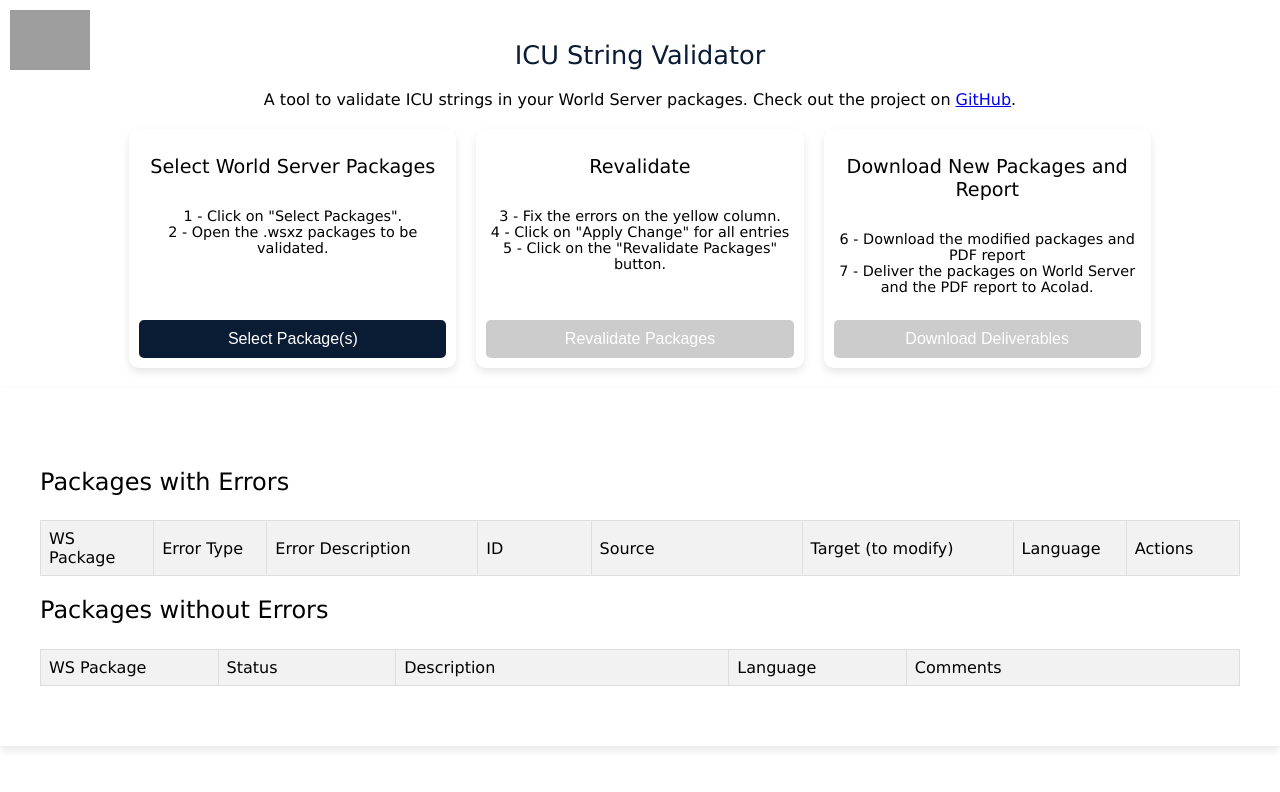
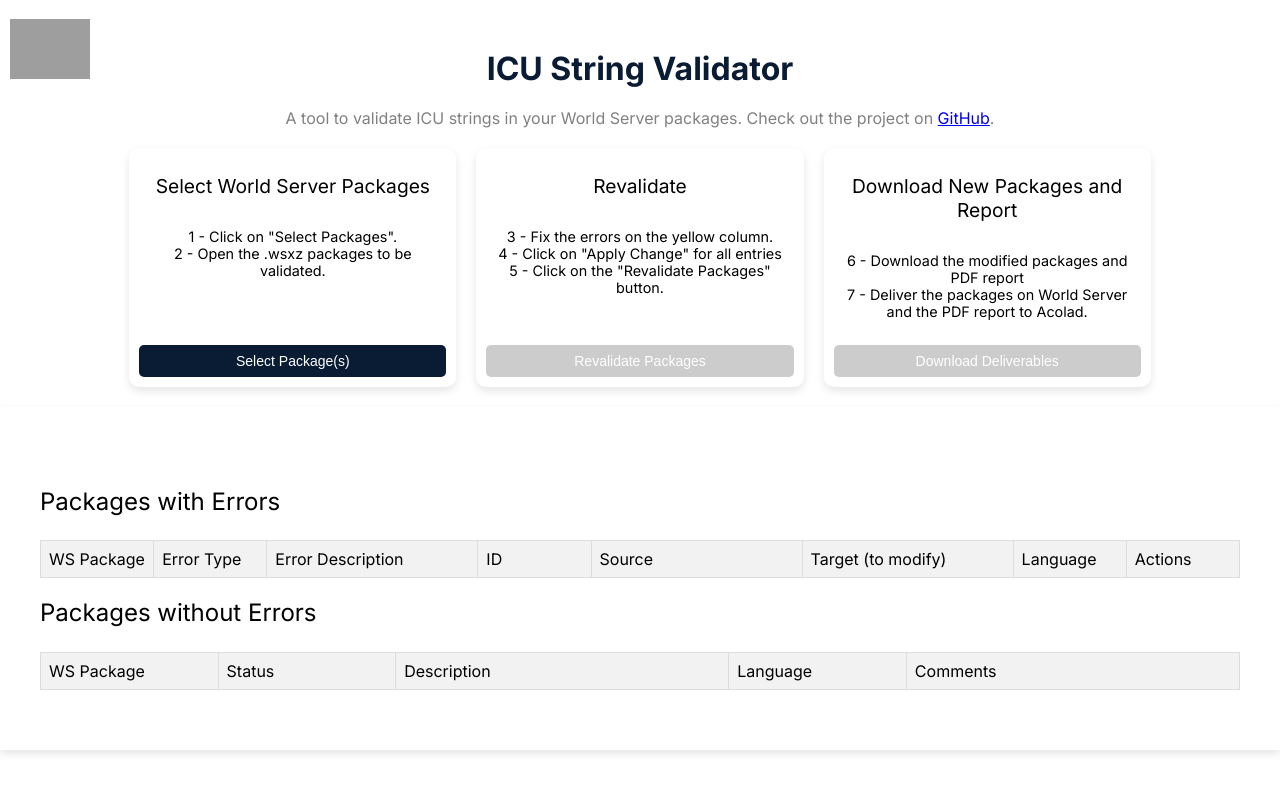
Before and after one commit to LCapy/ICU-Validator, a plain HTML site: page index.html in a window 1280 px wide. Drawn offline with Linux system fonts and the light colour scheme; grey boxes are pictures that could not be loaded.

Commit message:
Update index.html

```diff
--- a/index.html
+++ b/index.html
@@ -9,9 +9,10 @@
     <script src="./jszip.min.js"></script>
     <script src="./jspdf.umd.min.js"></script>
     <script src="./html2canvas.min.js"></script>
+    <link rel="stylesheet" href="https://fonts.googleapis.com/css2?family=Inter:wght@400;700&display=swap">
     <style>
         body {
-            font-family: Verdana, Tahoma, sans-serif;
+            font-family: 'Inter', sans-serif;
             background-color: #ffffff;
             margin: 0;
             padding: 0;
@@ -36,15 +37,15 @@
         .header h1 {
             text-align: center;
             margin: 0;
-            font-size: 1.6em;
-            font-weight: normal;
+            font-size: 2em;
+            font-weight: bold;
         }
 
         .header-description {
             text-align: center;
             font-size: 1em;
             margin: 10px 0;
-            font-weight: normal;
+            color: grey;
         }
 
         .workflow {
@@ -80,8 +81,8 @@
 
         .workflow-box button {
             margin-top: 10px;
-            padding: 10px 20px;
-            font-size: 16px;
+            padding: 8px 12px;
+            font-size: 14px;
             background-color: #0a1c34;
             color: white;
             border: none;
@@ -117,7 +118,7 @@
 
         button {
             margin-top: 5px;
-            padding: 8px 16px;
+            padding: 8px 12px;
             font-size: 14px;
             background-color: #0a1c34;
             color: white;
```
